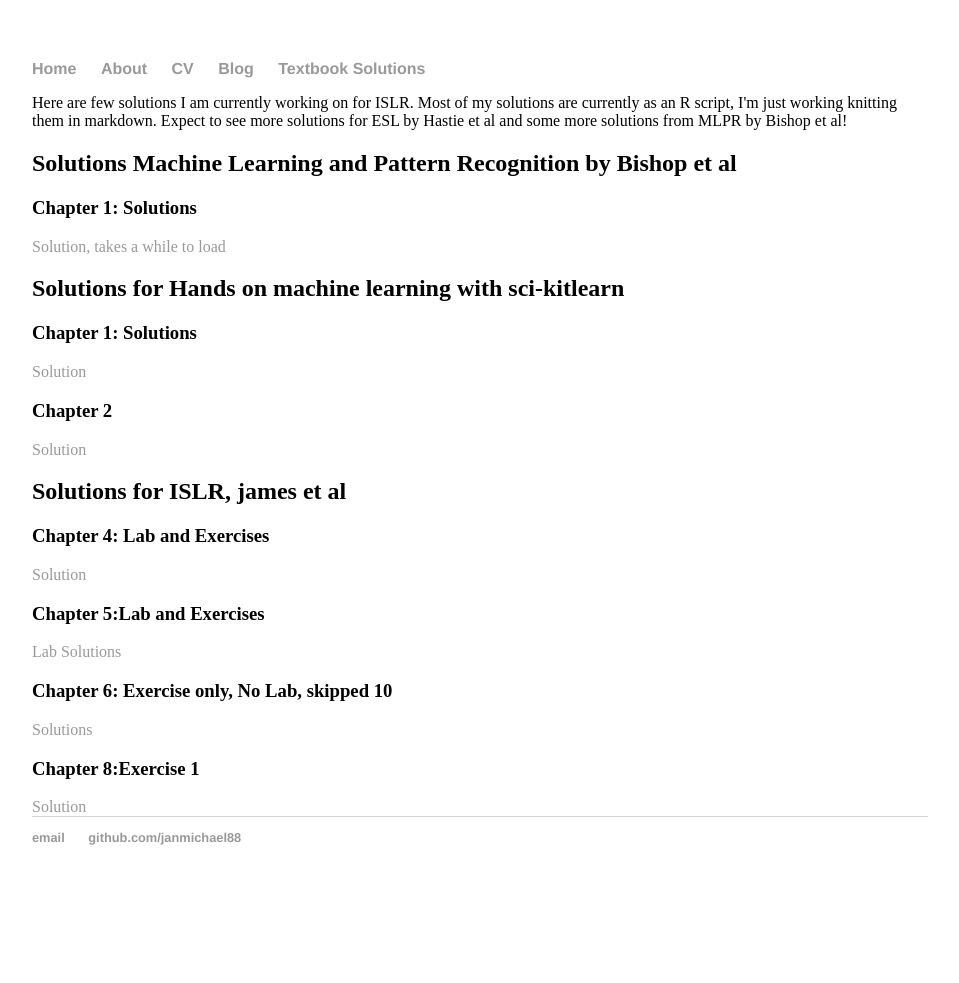
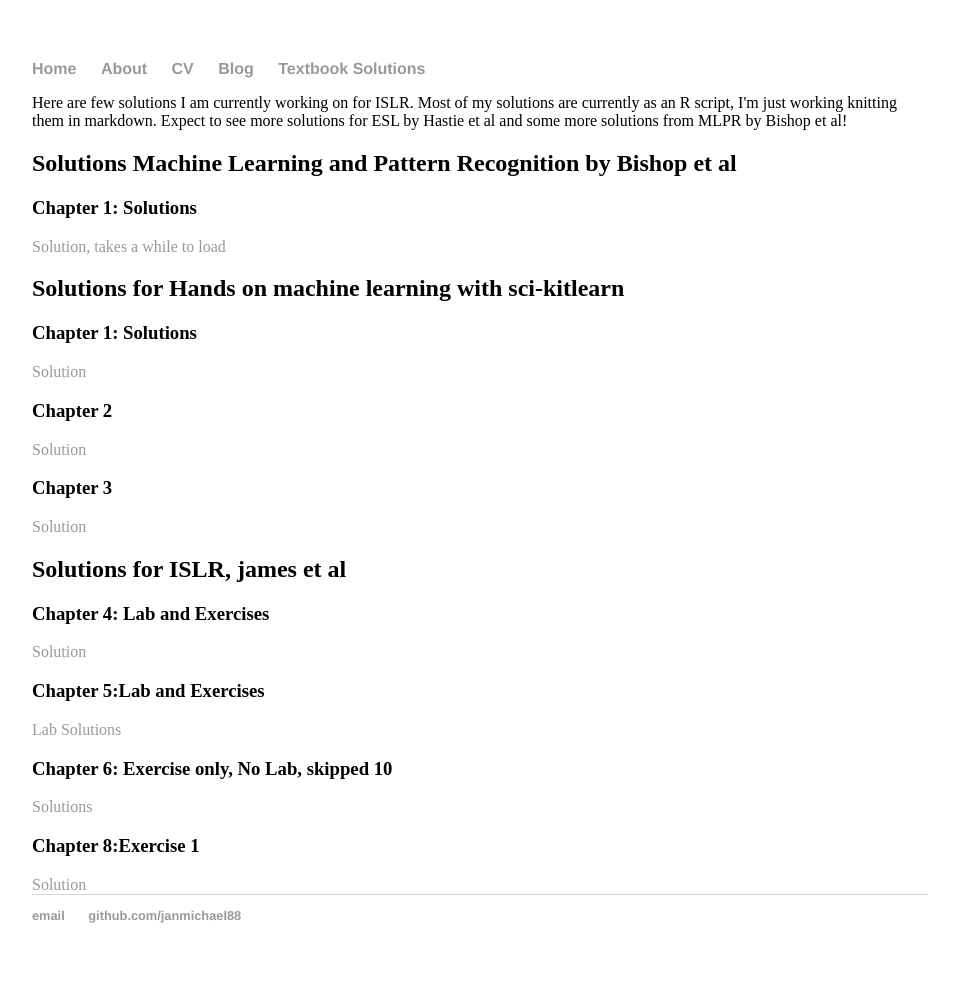
Before and after one commit to janmichael88/janmichael88.github.io, a Jekyll site: the page built from Textbook Solutions/index.html, in a window 1280 px wide. Shown: the whole page, without its empty margins (160-1119 px from the left). Built offline with Jekyll 4.4.1, drawn with Linux system fonts in a browser that asks for light colours; before the commit the page ends 905 px from its top, so only the background shows below that.

Commit message:
Update index.html

```diff
--- a/Textbook Solutions/index.html
+++ b/Textbook Solutions/index.html
@@ -17,6 +17,9 @@
 <h3> Chapter 2</h3>
 <a href="https://github.com/janmichael88/handson_MSKLEARN/blob/master/Chapter_2_Exercises.ipynb">Solution</a>
 
+<h3>Chapter 3</h3>
+<a href="https://github.com/janmichael88/handson_MSKLEARN/blob/master/Chapter_3_exercises.ipynb">Solution</a>
+
 
 <h2> Solutions for ISLR, james et al</h2>
 
```
